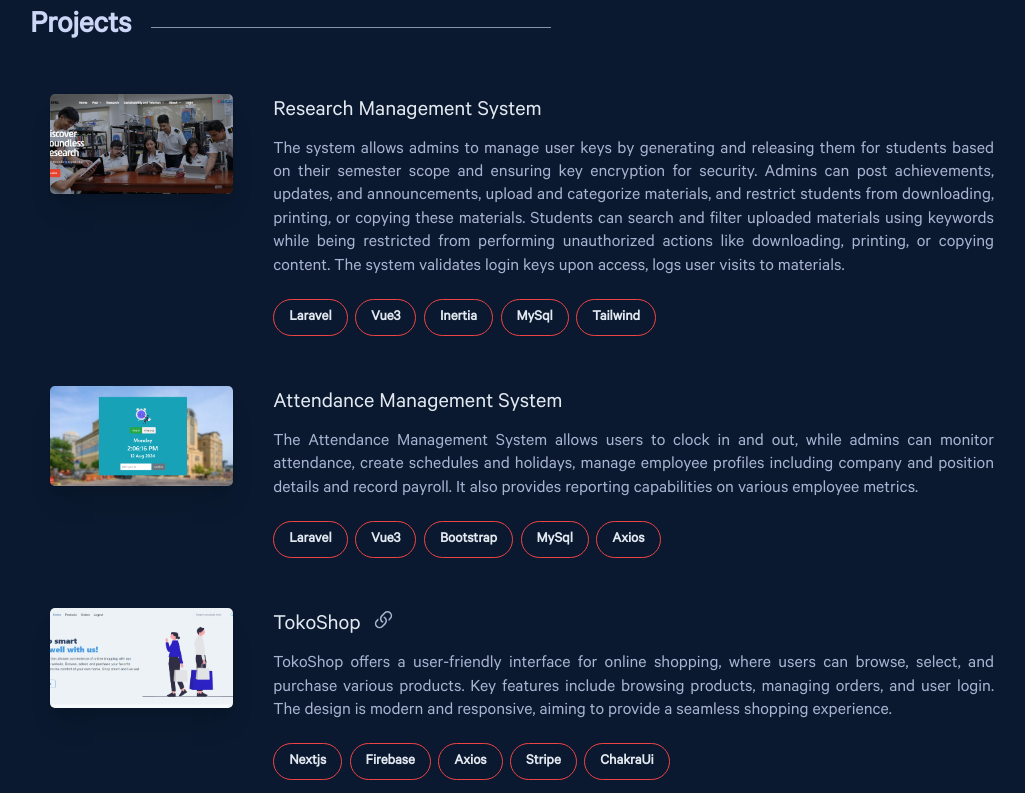
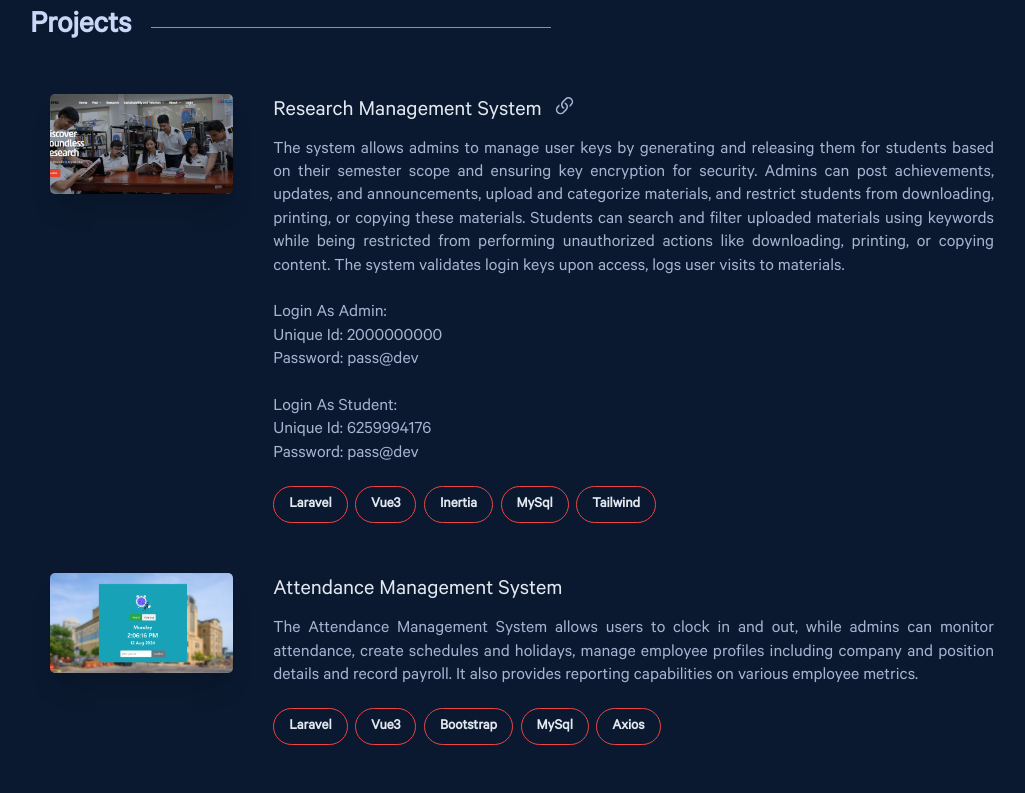
Before and after one commit to vircalimlim/vircalimlim, a Vue app: page / in a window 1280 px wide. Shown: the part 1820-2613 px from the top of the page, without its empty margins (118-1143 px from the left). Built offline with nearby package versions, Linux system fonts and the light colour scheme.

Commit message:
add sample creds.

```diff
--- a/src/components/ProjectCard.vue
+++ b/src/components/ProjectCard.vue
@@ -37,7 +37,7 @@ const handleClick = (images?: Array<any>) => {
                     <path d="M6.586 4.672A3 3 0 0 0 7.414 9.5l.775-.776a2 2 0 0 1-.896-3.346L9.12 3.55a2 2 0 1 1 2.83 2.83l-.793.792c.112.42.155.855.128 1.287l1.372-1.372a3 3 0 1 0-4.243-4.243z"/>
                 </svg>
             </div>
-            <p class="text-justify text-[18px]">
+            <p class="text-justify text-[18px] whitespace-pre-line">
                 {{ project.description }}
             </p>
             <TechButton :techs="project.techs" />
--- a/src/components/ProjectSection.vue
+++ b/src/components/ProjectSection.vue
@@ -6,10 +6,10 @@ import TechButton from './TechButton.vue';
 
 const projects = ref([
     {
-        url: '',
+        url: 'https://3prs.iworldtc.com/',
         thumbnail: '/images/3prs/home.PNG',
         title: 'Research Management System',
-        description: 'The system allows admins to manage user keys by generating and releasing them for students based on their semester scope and ensuring key encryption for security. Admins can post achievements, updates, and announcements, upload and categorize materials, and restrict students from downloading, printing, or copying these materials. Students can search and filter uploaded materials using keywords while being restricted from performing unauthorized actions like downloading, printing, or copying content. The system validates login keys upon access, logs user visits to materials.',
+        description: 'The system allows admins to manage user keys by generating and releasing them for students based on their semester scope and ensuring key encryption for security. Admins can post achievements, updates, and announcements, upload and categorize materials, and restrict students from downloading, printing, or copying these materials. Students can search and filter uploaded materials using keywords while being restricted from performing unauthorized actions like downloading, printing, or copying content. The system validates login keys upon access, logs user visits to materials. \n\n Login As Admin: \n Unique Id: 2000000000 \n Password: pass@dev \n\n Login As Student: \n Unique Id: 6259994176 \n Password: pass@dev',
         techs: ['Laravel', 'Vue3', 'Inertia', 'MySql', 'Tailwind'],
         images: ['/images/3prs/home.PNG', '/images/3prs/dashboard.PNG', '/images/3prs/admin-achievements.PNG', '/images/3prs/admin-material.PNG', '/images/3prs/announcements.PNG', '/images/3prs/achievement.PNG', '/images/3prs/research.PNG'],
     },
```
